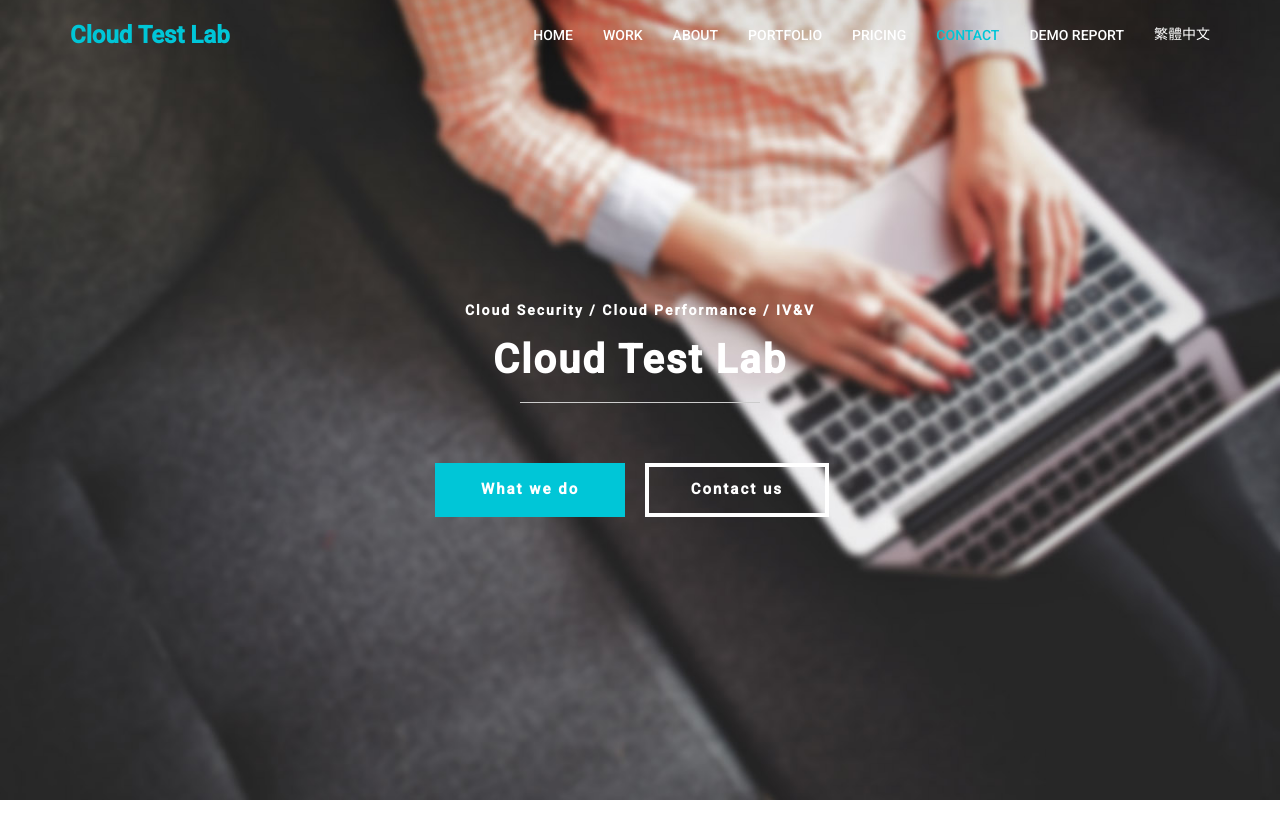
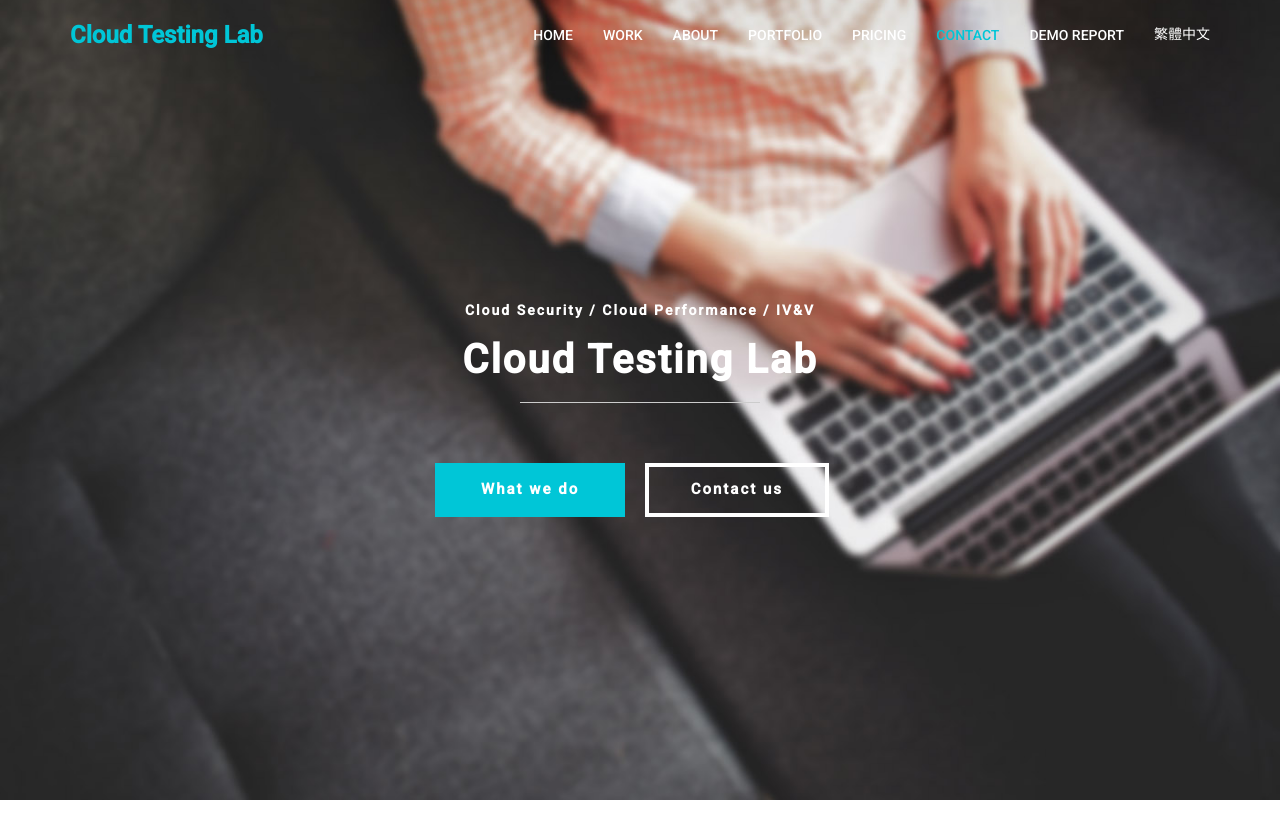
Before and after one commit to yuka1981/ctlweb, a Django app: page / in a window 1280 px wide. Shown: the top 826 px of the page. Run offline with Django 3.2, Linux system fonts and the light colour scheme; some libraries are stand-ins or nearby versions.

Commit message:
chagne "cloud test lab" to "cloud testing lab"

```diff
--- a/pages/templates/pages/base.html
+++ b/pages/templates/pages/base.html
@@ -46,7 +46,7 @@
 				<span class="icon icon-bar"></span>
 				<span class="icon icon-bar"></span>
 			</button>
-			<a href="{% url 'home' %}" class="navbar-brand">Cloud Test Lab</a>
+			<a href="{% url 'home' %}" class="navbar-brand">Cloud Testing Lab</a>
 		</div>
 		<div class="collapse navbar-collapse">
 			<ul class="nav navbar-nav navbar-right">
--- a/pages/templates/pages/home.html
+++ b/pages/templates/pages/home.html
@@ -8,7 +8,7 @@
 			<div class="col-md-12 col-sm-12">
 				<!-- <h3>WEB DESIGN / WEB DEVELOPMENT / SOCIAL MEDIA</h3> -->
 				<h3>Cloud Security / Cloud Performance / IV&V</h3>
-				<h1>Cloud Test Lab</h1>
+				<h1>Cloud Testing Lab</h1>
 				<hr>
 				<a href="#work" class="smoothScroll btn btn-danger">What we do</a>
 				<a href="#contact" class="smoothScroll btn btn-default">Contact us</a>
@@ -105,7 +105,7 @@
 				<img src="{% static 'images/about-img.jpg' %}" class="img-responsive" alt="about img">
 			</div>
 			<div class="col-md-6 col-sm-12">
-				<h3 class="bold">Cloud Test Lab</h3>
+				<h3 class="bold">Cloud Testing Lab</h3>
 				<h1 class="heading bold">Web Testing Team From Taiwan</h1>
 				<!-- Nav tabs -->
 				<ul class="nav nav-tabs" role="tablist">
@@ -231,19 +231,19 @@
                			<div class="iso-box-wrapper col4-iso-box">
 
                				 <div class="iso-box cloud col-lg-4 col-md-4 col-sm-6">
-               				 	<a href="{% static 'images/portfolio-cloud-datasystems.jpg' %}" data-lightbox-gallery="portfolio-gallery"><img src="{% static 'images/portfolio-cloud-datasystems.jpg' %}" alt="portfolio img"></a>
+               				 	<a href="{% static 'images/portfolio-cloud-cgs-case-1.pdf' %}" data-lightbox-gallery="portfolio-gallery"><img src="{% static 'images/portfolio-cloud-cgs.jpg' %}" alt="portfolio img"></a>
                				 </div>
 
                				 <div class="iso-box cloud col-lg-4 col-md-4 col-sm-6">
-               				 	<a href="{% static 'images/portfolio-cloud-hundred_plus.jpg' %}" data-lightbox-gallery="portfolio-gallery"><img src="{% static 'images/portfolio-cloud-hundred_plus.jpg' %}" alt="portfolio img"></a>
+               				 	<a href="{% static 'images/portfolio-cloud-hundred_plus-case.pdf' %}" data-lightbox-gallery="portfolio-gallery"><img src="{% static 'images/portfolio-cloud-hundred_plus.jpg' %}" alt="portfolio img"></a>
                				 </div>
 
                				 <div class="iso-box iot col-lg-4 col-md-4 col-sm-6">
-               				 	<a href="{% static 'images/portfolio-iot-wavegis-case.jpg' %}" data-lightbox-gallery="portfolio-gallery"><img src="{% static 'images/portfolio-iot-wavegis.jpg' %}" alt="portfolio img"></a>
+               				 	<a href="{% static 'images/portfolio-iot-wavegis-case.pdf' %}" data-lightbox-gallery="portfolio-gallery"><img src="{% static 'images/portfolio-iot-wavegis.jpg' %}" alt="portfolio img"></a>
                				 </div>
 
                				 <div class="iso-box iot col-lg-4 col-md-4 col-sm-6">
-               				 	<a href="{% static 'images/portfolio-iot-systech-case.jpg' %}" data-lightbox-gallery="portfolio-gallery"><img src="{% static 'images/portfolio-iot-systech.jpg' %}" alt="portfolio img"></a>
+               				 	<a href="{% static 'images/portfolio-iot-systech-case.pdf' %}" data-lightbox-gallery="portfolio-gallery"><img src="{% static 'images/portfolio-iot-systech.jpg' %}" alt="portfolio img"></a>
                				 </div>
 
                				 <div class="iso-box ivandv col-lg-4 col-md-4 col-sm-6">
@@ -373,7 +373,7 @@
 	<div class="container">
 		<div class="row">
 			<div class="col-md-12 col-sm-12">
-				<p>Copyright © Cloud Test Lab | Design: <a href="http://www.tooplate.com" target="_parent">Tooplate</a></p>
+				<p>Copyright © Cloud Testing Lab | Design: <a href="http://www.tooplate.com" target="_parent">Tooplate</a></p>
 				<hr>
 				<ul class="social-icon">
 					<li><a href="#" class="fa fa-facebook wow fadeIn" data-wow-delay="0.3s"></a></li>
--- a/report/templates/report/report.html
+++ b/report/templates/report/report.html
@@ -1,7 +1,7 @@
 <!DOCTYPE html>
 <html>
 	<head>
-	<title>{% block title %}Cloud Test Lab{% endblock title %}</title>
+	<title>{% block title %}Cloud Testing Lab{% endblock title %}</title>
 	{% load staticfiles %}
 	{% load crispy_forms_tags %}
 	<link href="{% static 'report/css/bootstrap.css' %}" rel="stylesheet">
@@ -14,7 +14,7 @@
 	<nav class="navbar navbar-static-top" style="background:#4b4b4b;">
 		<div class="container-fluid">
 			<div class="navbar-header">
-				<a class="navbar-brand" href="{% url 'home' %}" style="color: #FFF">Cloud Test Lab</a>
+				<a class="navbar-brand" href="{% url 'home' %}" style="color: #FFF">Cloud Testing Lab</a>
 			</div>
 			<!-- <ul class="nav navbar-nav">
 								<li class="active"><a href="#" style="color: #FFF">Result</a></li>
```
Also changed, not shown: pages/static/images/portfolio-cloud-cgs.jpg (added), pages/static/images/team1.jpg (deleted), pages/static/images/team2.jpg (deleted), pages/static/images/team3.jpg (deleted), pages/static/images/team4.jpg (deleted), 5 other files.
